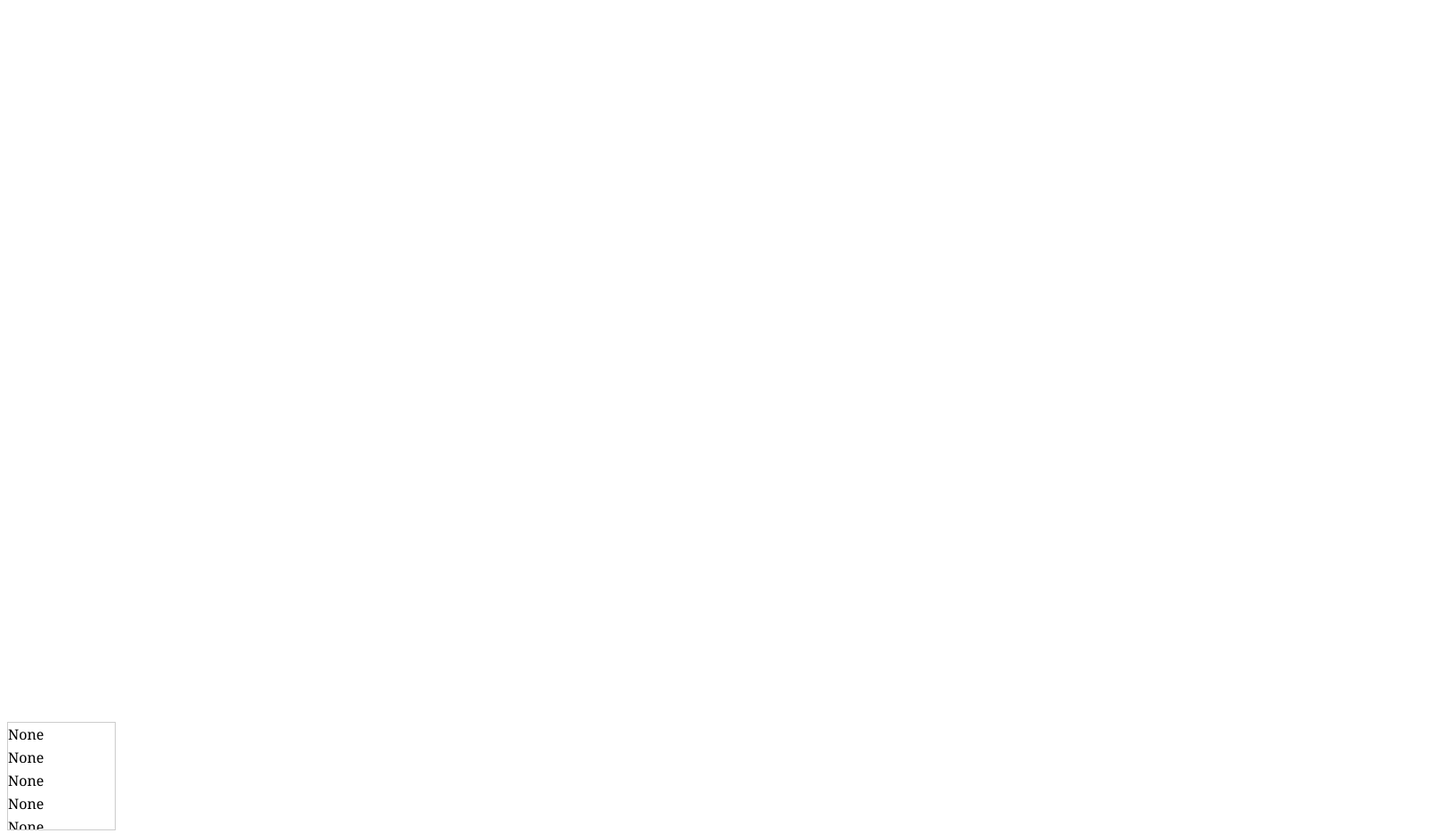
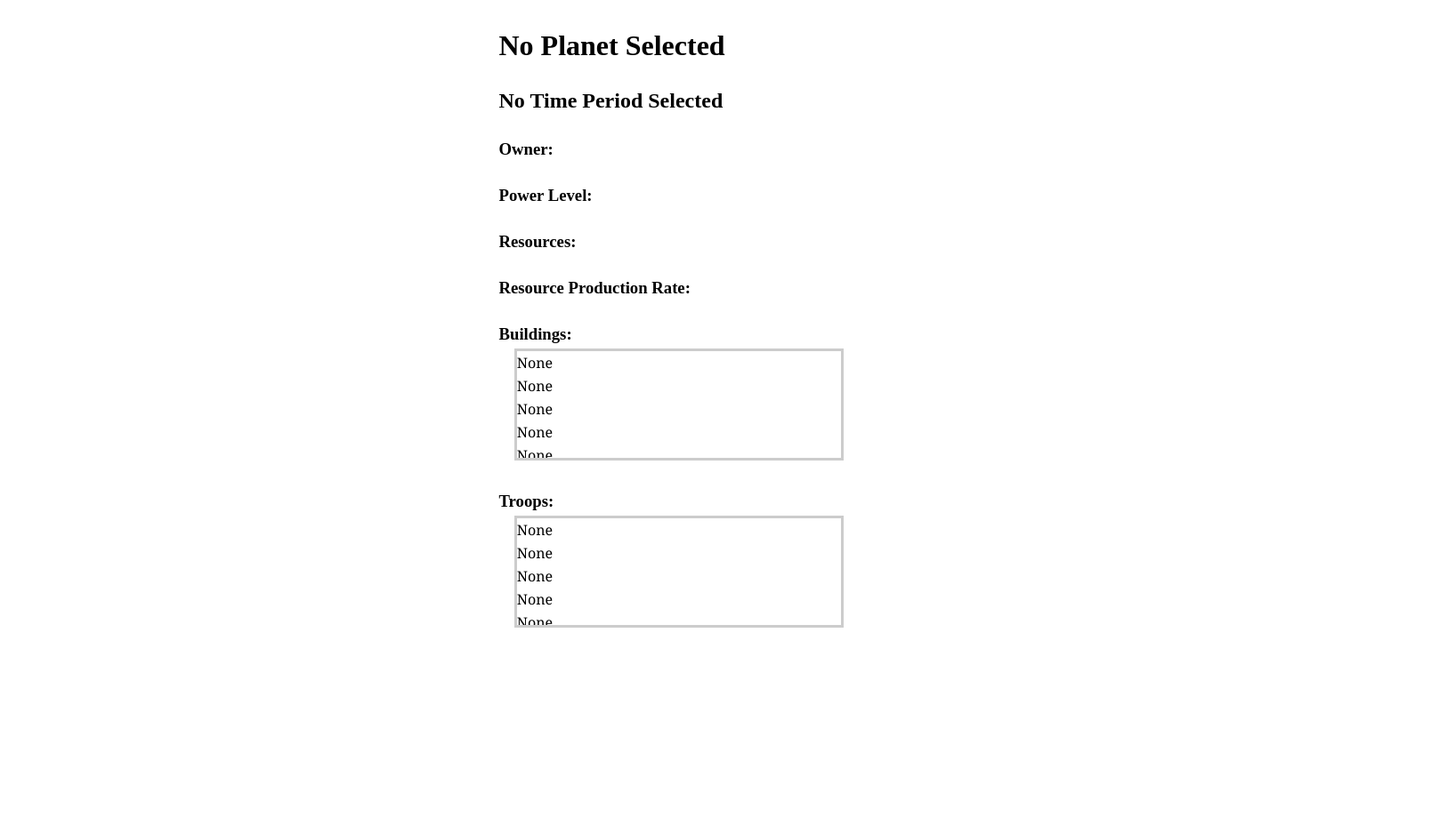
Before and after one commit to JeremiahClifford/Super-Temporal, a website: page Site/index.html in a window 1280 px wide. Shown: the whole page at 89% size, 1608 px wide, since content can reach past the window. After the commit the page ends 816 px from the top, so only its background shows below. Drawn offline with Linux system fonts and the light colour scheme.

Commit message:
Selected Time Period Display Refactor
-Refactored the selected time period display to be built in HTML, not on the canvas
-increase the width of the time period squares on the board
-shrunk the canvas to fit the selected time period display next to it
-added style.css and style rules to the selected time period display
-added some tunable a values used in various places
-removed some tunable values that were no longer needed
-added the html code for the selected time period display
-added a line to InitializeGame() to make the background color of the whole page the same as the canvas
-moved the debug planets button to be still on the canvas
-added a line to the gitignore to ignore node_modules

```diff
--- a/Site/index.html
+++ b/Site/index.html
@@ -4,12 +4,30 @@
         <meta charset="UTF-8">
         <meta name="viewport" content="width=device-width, initial-scale=1.0">
         <link rel="icon" type="image/x-icon" href="./images/favicon.ico">
+        <link rel="stylesheet" href="style.css">
         <title>Temporal Warfare</title>
     </head>
     <body>
-        <canvas width="1600" height="800" id="viewport"></canvas>
-        <div style="height:120px;width:120px;border:1px solid #ccc;font:16px/26px Georgia, Garamond, Serif;overflow:auto;" id="troop-list-box">
-            None<br>None<br>None<br>None<br>None<br>None<br>
+        <canvas width="500" height="800" id="viewport"></canvas>
+        <div id="selected-time-period-display">
+            <h1 id="planet-line">No Planet Selected</h1>
+            <h2 id="age-line">No Time Period Selected</h2>
+            <h3 id="owner-line">Owner: </h3>
+            <h3 id="power-line">Power Level: </h3>
+            <h3 id="resources-line">Resources: </h3>
+            <h3 id="resource-production-line">Resource Production Rate: </h3>
+            <div id="building-section">
+                <h3>Buildings:</h3>
+                <div style="height:120px;border:3px solid #ccc;font:16px/26px Georgia, Garamond, Serif;overflow:auto;" id="building-list-box">
+                    None<br>None<br>None<br>None<br>None<br>None
+                </div>
+            </div>
+            <div id="troop-section">
+                <h3>Troops:</h3>
+                <div style="height:120px;border:3px solid #ccc;font:16px/26px Georgia, Garamond, Serif;overflow:auto;" id="troop-list-box">
+                    None<br>None<br>None<br>None<br>None<br>None
+                </div>
+            </div>
         </div>
 
         <script> var exports = {}; </script>
--- /dev/null
+++ b/Site/style.css
@@ -0,0 +1,48 @@
+body {
+    display: flex;
+    flex-flow: row wrap;
+}
+
+#selected-time-period-display {
+    width: 33%;
+    min-width: 450px;
+    max-width: 550px;
+
+    margin-left: 30px;
+
+    display: flex;
+    flex-flow: column nowrap;
+}
+
+#planet-line, #age-line, #owner-line, #power-line, #resources-line, #resource-production-line {
+    width: 90%;
+    margin-left: auto;
+    margin-right: auto;
+    margin-top: 20px;
+    margin-bottom: 0px;
+
+    padding: 5px;
+}
+
+#building-section, #troop-section {
+    width: 90%;
+    margin-left: auto;
+    margin-right: auto;
+    margin-top: 20px;
+    padding: 5px;
+    padding-bottom: 10px;
+
+    display: flex;
+    flex-flow: column nowrap;
+}
+
+#building-section h3, #troop-section h3 {
+    margin-top: 0px;
+    margin-bottom: 5px;
+}
+
+#building-list-box, #troop-list-box {
+    width: 90%;
+    margin-left: auto;
+    margin-right: auto;
+}
--- /dev/null
+++ b/package.json
@@ -0,0 +1,5 @@
+{
+  "dependencies": {
+    "typescript": "^5.1.6"
+  }
+}
```
Also changed, not shown: Site/src/gameLogic.ts (+57 -45 lines), 2 other files.
